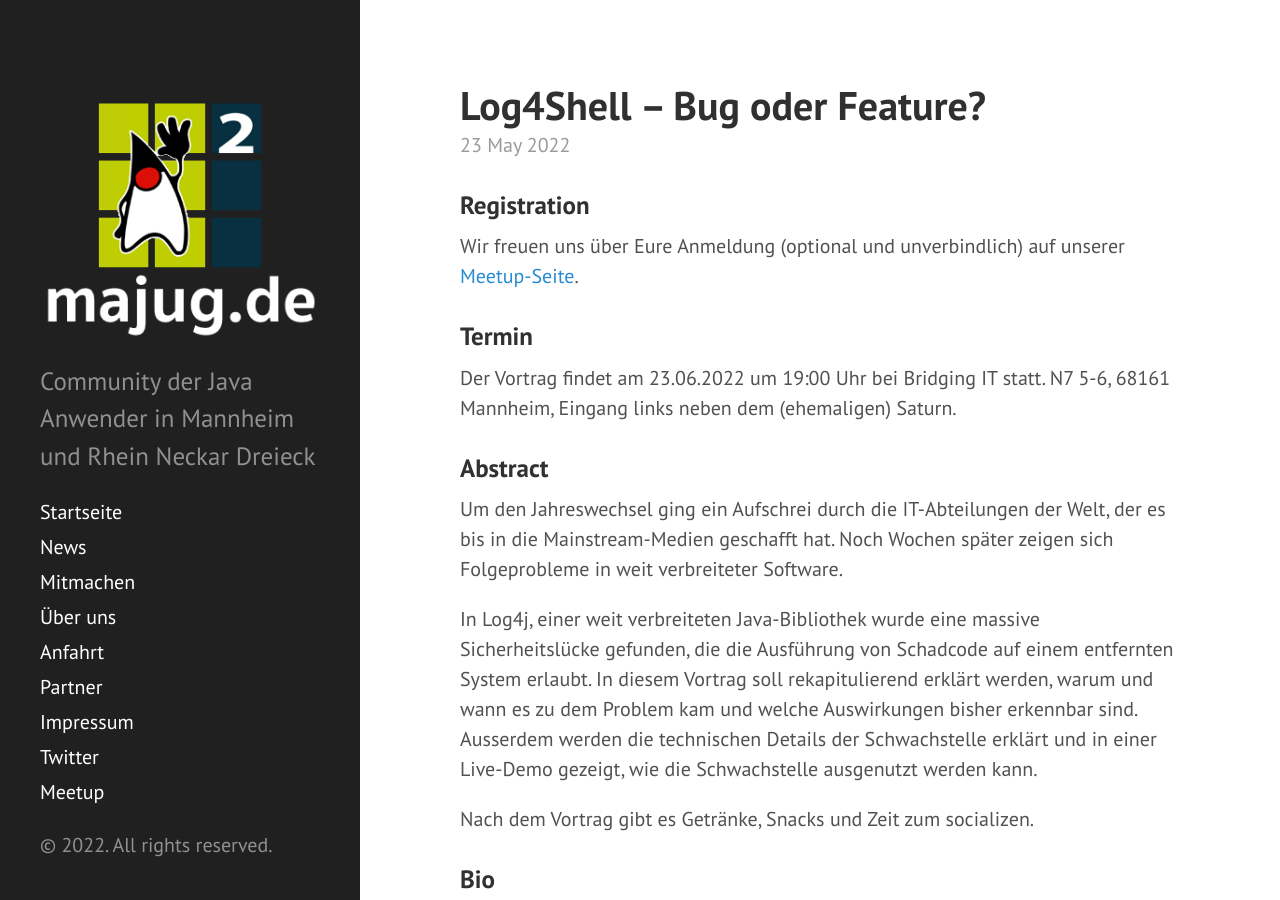
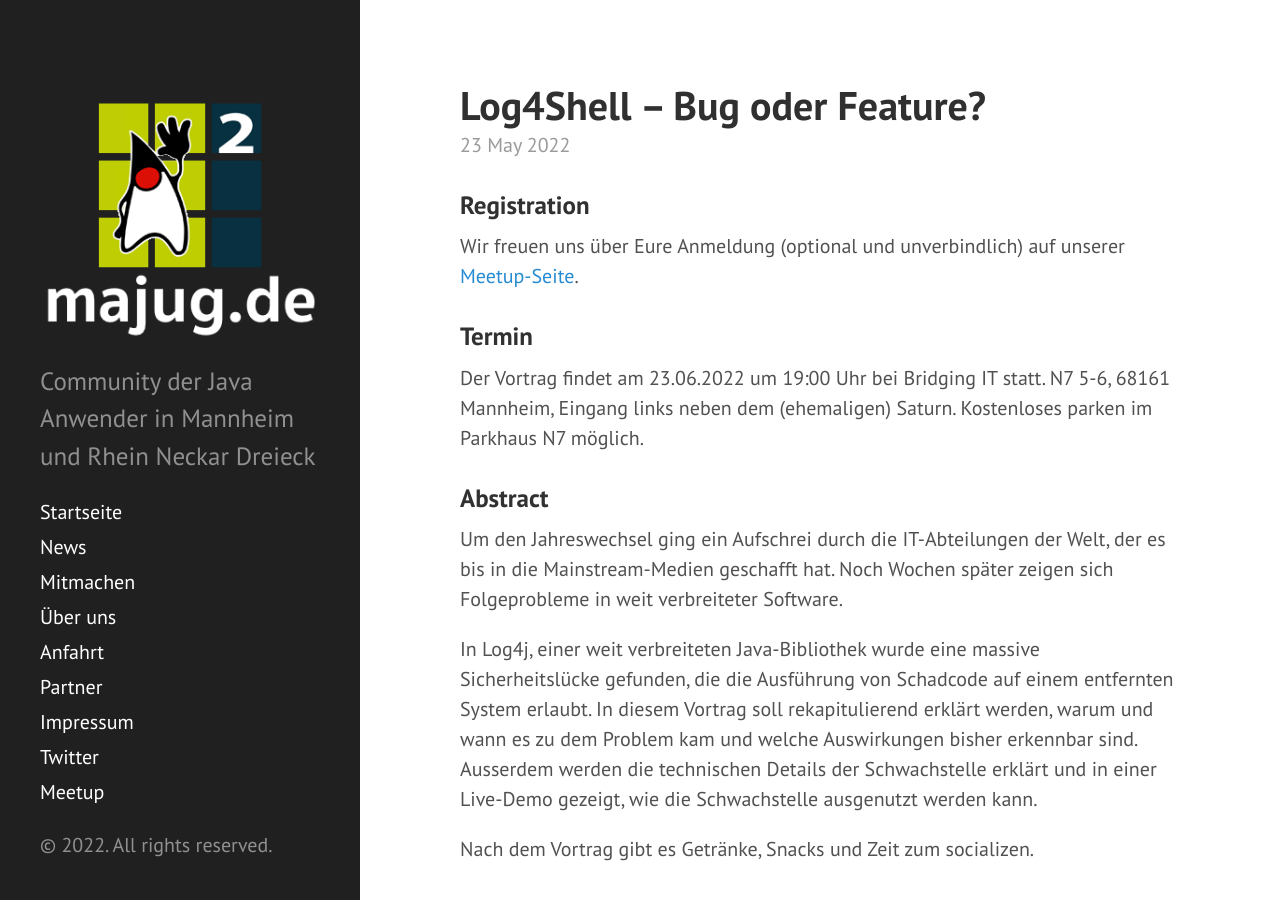
Before and after one commit to majug/majug.github.io, a Jekyll site: the page built from _posts/2022-05-23-log4shell.md, in a window 1280 px wide and 900 px high. Built offline with Jekyll 4.4.1, drawn with Linux system fonts in a browser that asks for light colours.

Commit message:
Update talk

```diff
--- a/_posts/2022-05-23-log4shell.md
+++ b/_posts/2022-05-23-log4shell.md
@@ -12,7 +12,7 @@
 
 ### Termin
 
-Der Vortrag findet am 23.06.2022 um 19:00 Uhr bei Bridging IT statt. N7 5-6, 68161 Mannheim, Eingang links neben dem (ehemaligen) Saturn.
+Der Vortrag findet am 23.06.2022 um 19:00 Uhr bei Bridging IT statt. N7 5-6, 68161 Mannheim, Eingang links neben dem (ehemaligen) Saturn. Kostenloses parken im Parkhaus N7 möglich.
 
 ### Abstract
 
```
